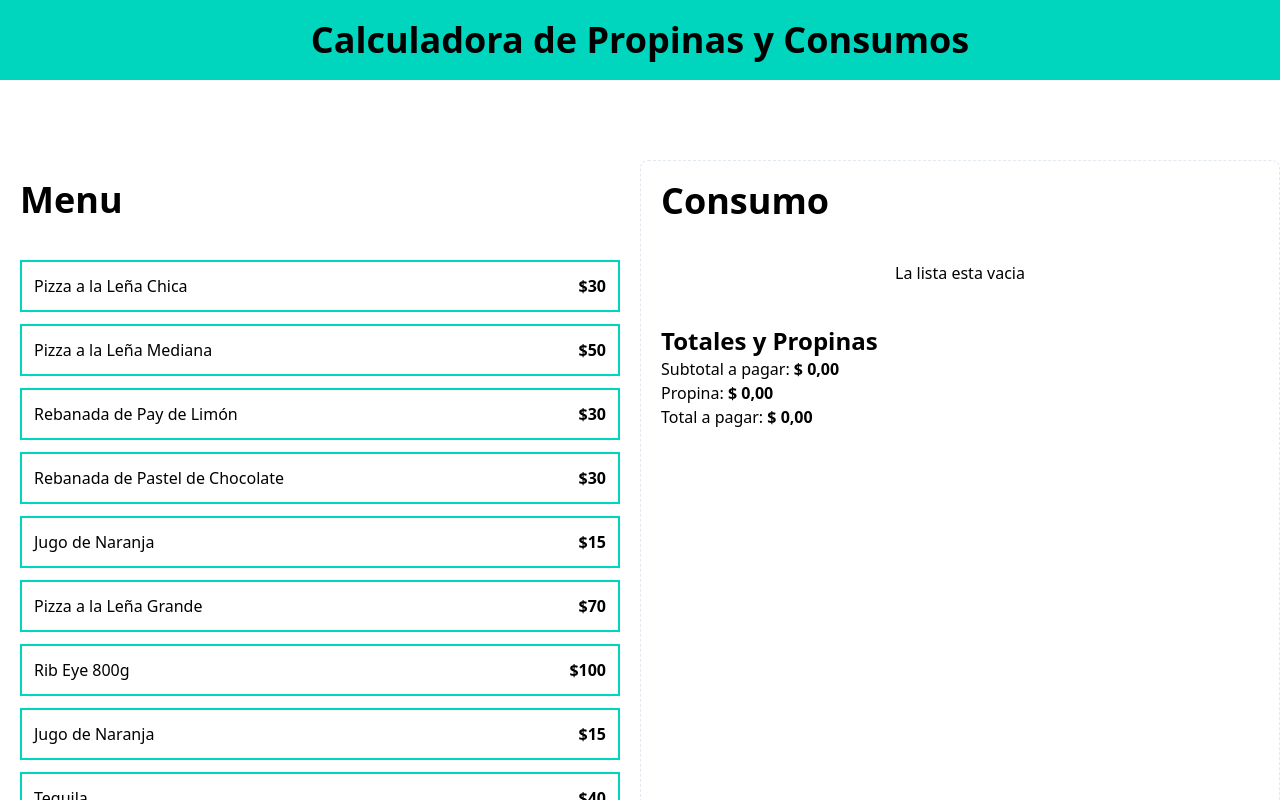
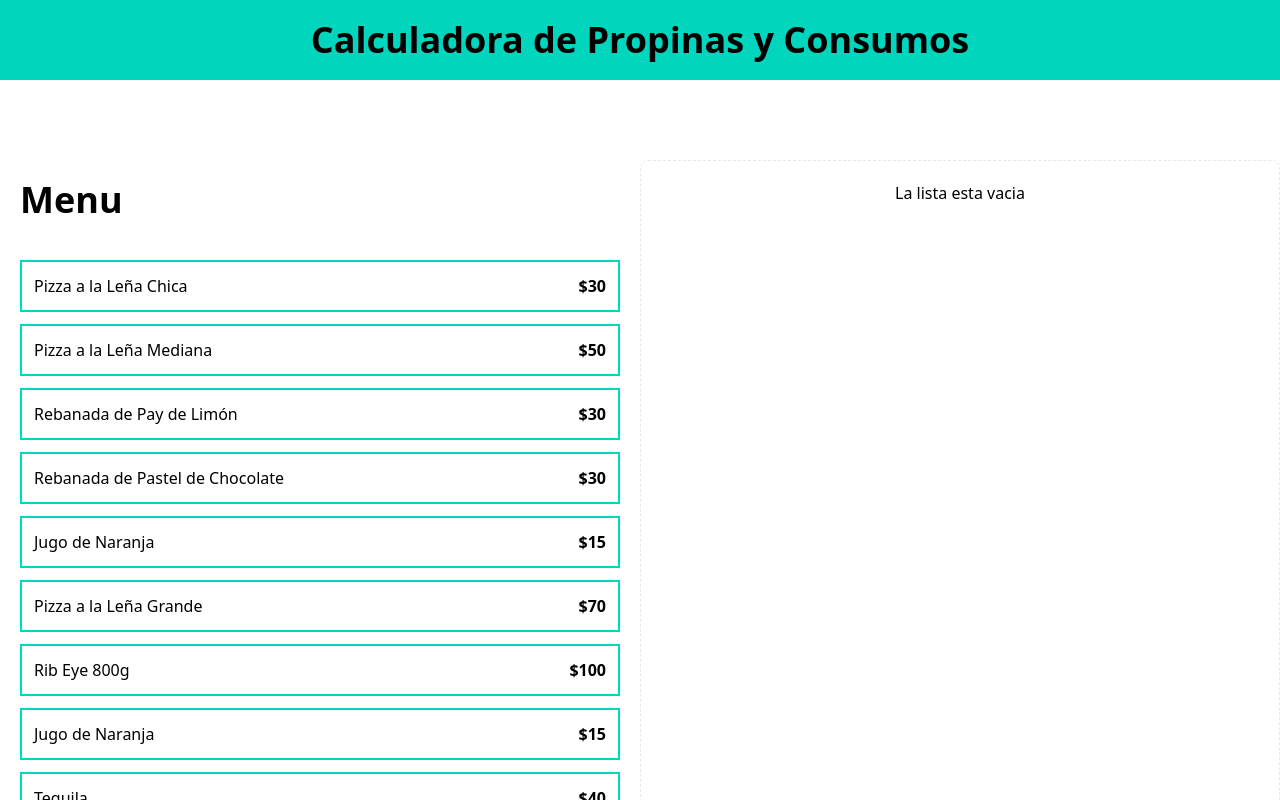
Before and after one commit to estidy/calculadora-propinas, a React (Vite) app: page / in a window 1280 px wide. Shown: the top 800 px of the page. Built offline with nearby package versions, Linux system fonts and the light colour scheme.

Commit message:
agregando el componente de tipPercentageForm y demas totales

```diff
--- a/src/App.tsx
+++ b/src/App.tsx
@@ -3,10 +3,11 @@ import {menuItems} from './data/db'
 import useOrder from './hooks/useOrder'
 import OrderContents from './components/OrderContents'
 import OrderTotals from './components/OrderTotals'
+import TipPercentageForm from './components/TipPercentageForm'
 
 function App() {
 
-  const {order, addItem, removeItem} = useOrder()
+  const {order, tip, setTip, addItem, removeItem, placeOrder} = useOrder()
 
   return (
     <>
@@ -27,13 +28,25 @@ function App() {
             </div>
         </div>
         <div className='border border-dashed border-slate-200 p-5 rounded-lg space-y-10'>
+        {order.length > 0 ?(
+            <>
               <OrderContents
                 order = {order}
                 removeItem = {removeItem}
               />
+              <TipPercentageForm
+              tip = {tip}
+              setTip={setTip}
+              />
               <OrderTotals
                 order = {order}
+                tip = {tip}
+                placeOrder = {placeOrder}
               />
+            </>
+        ) : (
+            <p className="text-center">La lista esta vacia</p>
+        )}
         </div>
         <div>
 
```
Lines whose indentation alone changed are shown as unchanged.
